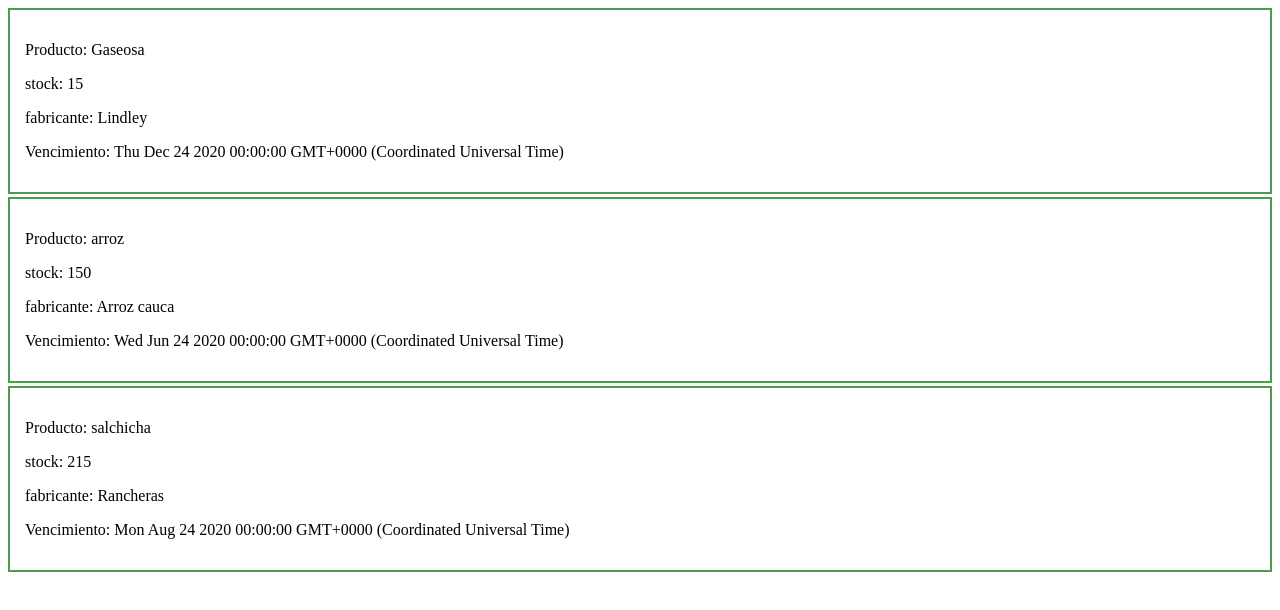
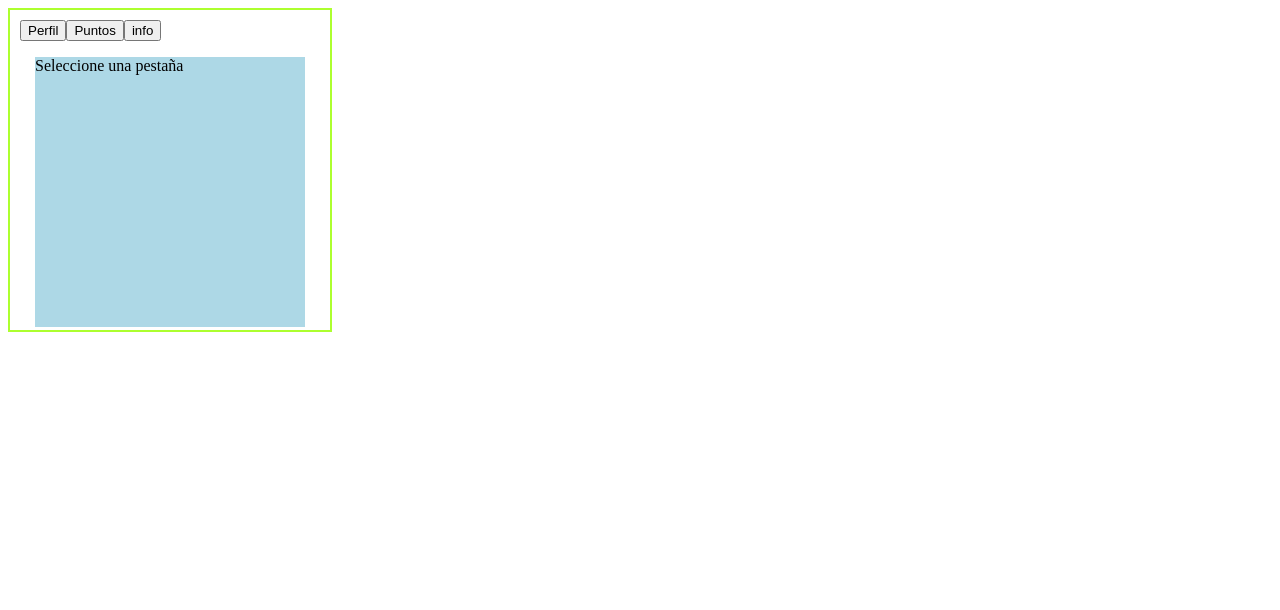
Before and after one commit to JhonnyJGomez/cursoAngular_TypeScript_Parte2, an Angular app in the folder holaMundo/: page / in a window 1280 px wide. Shown: the top 610 px of the page. Built offline with nearby package versions, Linux system fonts and the light colour scheme.

Commit message:
agrega directiva ngSwitch

```diff
--- a/holaMundo/angular.json
+++ b/holaMundo/angular.json
@@ -119,6 +119,10 @@
           }
         }
       }
-    }},
-  "defaultProject": "holaMundo"
+    }
+  },
+  "defaultProject": "holaMundo",
+  "cli": {
+    "analytics": "240ab402-6786-4d62-b663-ceb774483ab1"
+  }
 }
--- a/holaMundo/src/app/directiva/directiva.component.css
+++ b/holaMundo/src/app/directiva/directiva.component.css
@@ -4,3 +4,19 @@
     padding: 15px;
 
 }
+
+.tab{
+    border: 2px solid greenyellow;
+    width: 300px;
+    height: 300px;
+    padding: 10px;
+
+}
+
+.tabContenido{
+    width: 90%;
+    height: 90%;
+    background: lightblue;
+    margin: auto;
+
+}
--- a/holaMundo/src/app/directiva/directiva.component.html
+++ b/holaMundo/src/app/directiva/directiva.component.html
@@ -10,9 +10,24 @@
 
 <!--* Directiva: nfFor*  -->
 
-<div *ngFor ="let producto of productos" class ="producto">
+<!-- <div *ngFor ="let producto of productos" class ="producto">
 <p>Producto: {{producto.nombre}}</p>
 <p>stock: {{producto.stock}}</p>
 <p>fabricante: {{producto.fabricante}}</p>
 <p>Vencimiento: {{producto.fechaVence}}</p>
+</div> -->
+
+<!--* Directiva: ngSwitch*  -->
+
+<div class="tab" [ngSwitch]="pestana">
+    <button (click)="cambiarPestana('Perfil')">Perfil</button>
+    <button (click)="cambiarPestana('Puntos')">Puntos</button>
+    <button (click)="cambiarPestana('Info')">info</button>
+
+    <div class="tabContenido">
+        <p *ngSwitchCase="'Perfil'">Este es el perfil</p>
+        <p *ngSwitchCase="'Puntos'">Estos son los puntos</p>
+        <p *ngSwitchCase="'Info'">Estoa es la info</p>
+        <p *ngSwitchCase="''">Seleccione una pestaña</p>
+    </div>
 </div>
--- a/holaMundo/src/app/directiva/directiva.component.ts
+++ b/holaMundo/src/app/directiva/directiva.component.ts
@@ -14,7 +14,7 @@
 })
 export class DirectivaComponent implements OnInit {
   cargando:boolean= true
-
+  pestana:string = ''
   productos: Array<producto> = [{
     nombre: 'Gaseosa',
     stock: 15,
@@ -50,4 +50,8 @@
   alternar(){
     this.cargando = !this.cargando
   }
+
+  cambiarPestana(pestana:string){
+    this.pestana = pestana
+  }
 }
```
